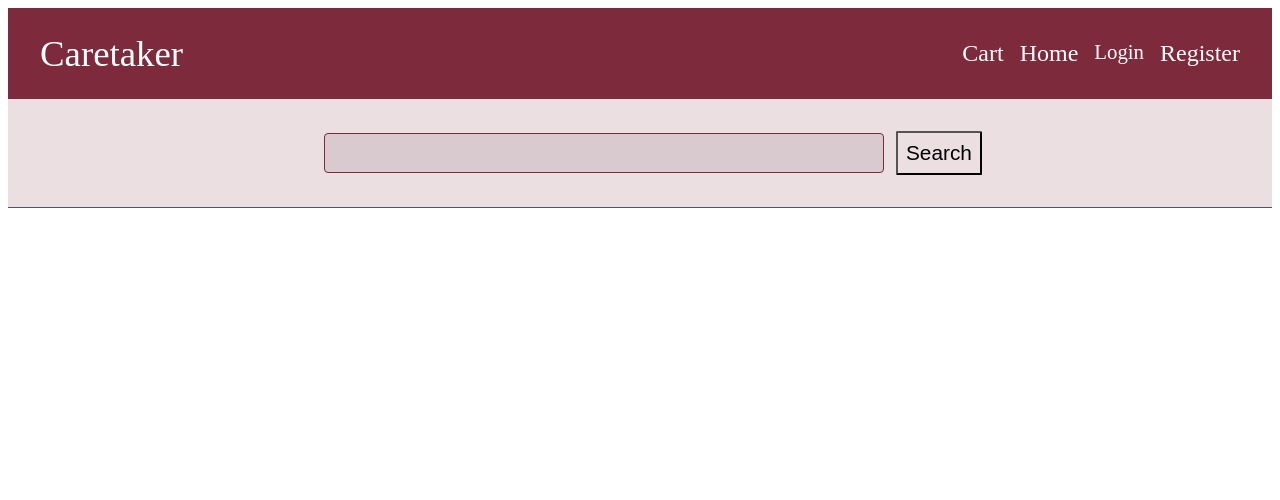
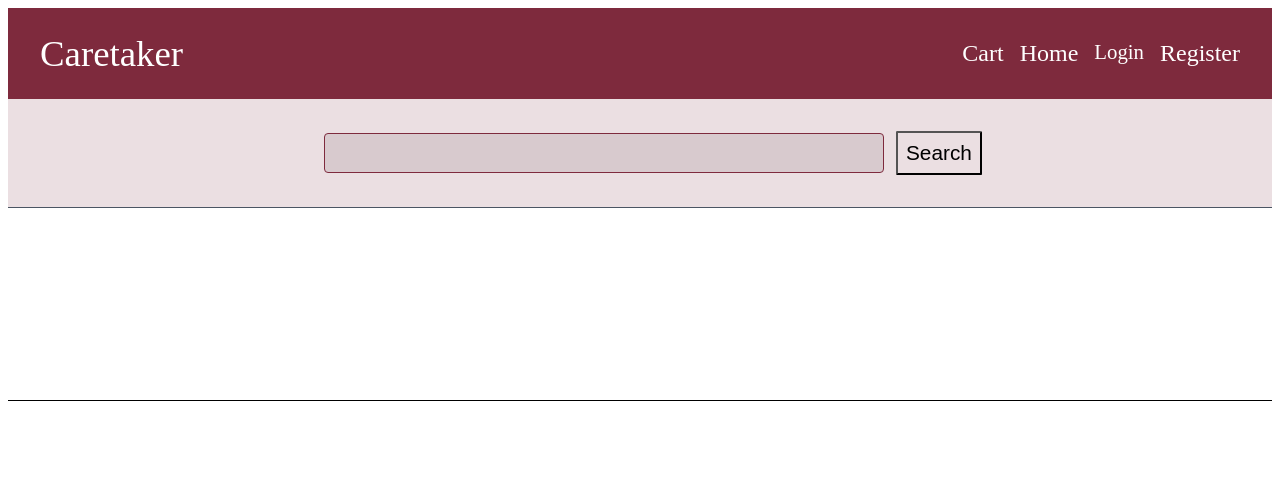
Before and after one commit to jimmyjamesm10-code/ecomerce-project, a Spring Boot app: page /ecom in a window 1280 px wide. Shown: the top 500 px of the page. Run offline with Spring Boot 4, Linux system fonts and the light colour scheme; data that the repository does not hold is empty.

Commit message:
Update style

```diff
--- a/src/main/resources/static/appstyle.css
+++ b/src/main/resources/static/appstyle.css
@@ -29,7 +29,7 @@ nav a {
 
 body {
     background-color: rgba(255, 255, 255, 0.699);
-    margin-bottom: 10% rgb(240, 234, 234);
+    border-bottom: 1px solid black;
 }
 
 .login {
```
